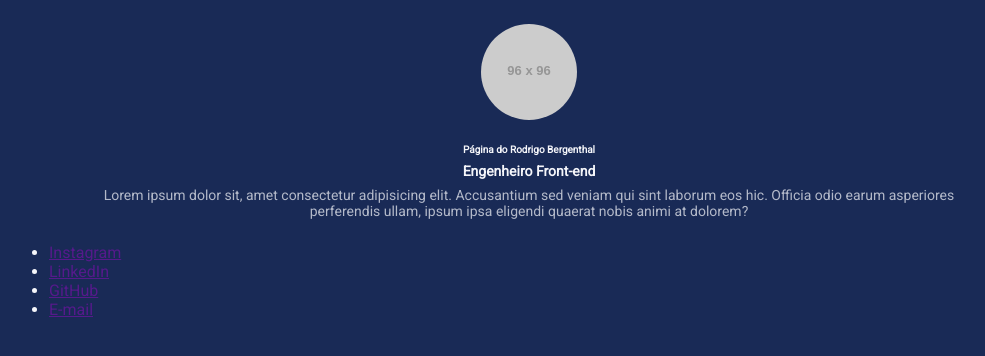
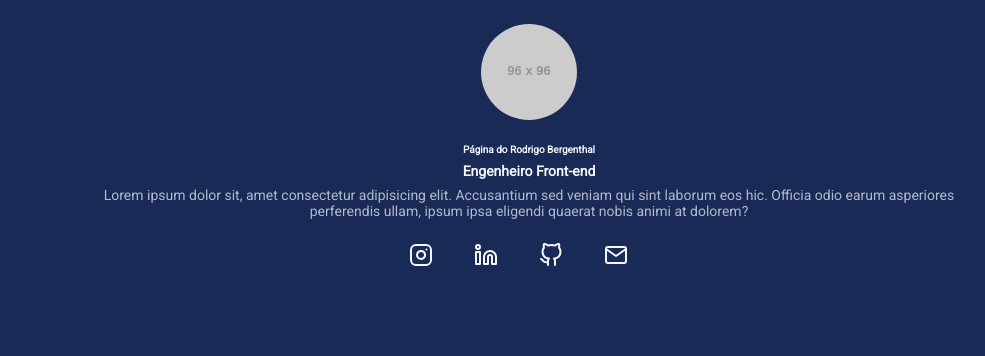
Before and after one commit to RodrigoBergenthal/Pagina-Pessoal-em-LESS, a website: page index.html in a window 1280 px wide. Shown: the whole page, without its empty margins (111-1096 px from the left). Drawn offline with Linux system fonts and the light colour scheme; placeholder pictures from the web are drawn by us.

Commit message:
adicionando social links, mapas de cores, hover e transform

```diff
--- a/index.html
+++ b/index.html
@@ -25,11 +25,19 @@
             </div>
         </header>
         <nav>
-            <ul>
-                <li><a href="">Instagram</a></li>
-                <li><a href="">LinkedIn</a></li>
-                <li><a href="">GitHub</a></li>
-                <li><a href="">E-mail</a></li>
+            <ul class="social-links">
+                <li><a href="">
+                        <img src="./src/images/instagram.svg" alt="logo-instagram">
+                </li>
+                <li><a href="">
+                        <img src="./src/images/linkedin.svg" alt="logo-linkedin">
+                </li>
+                <li><a href="">
+                        <img src="./src/images/github.svg" alt="logo-github">
+                </li>
+                <li><a href="">
+                        <img src="./src/images/mail.svg" alt="logo-de-email">
+                </li>
             </ul>
         </nav>
     </div>
--- a/src/styles/main.less
+++ b/src/styles/main.less
@@ -1,4 +1,5 @@
-@import "variaveis.less";
+
+@import "mapas.less";
 @breakpointMobile: ~"(max-width: 767px)";
 @breakpointTablet:~" (min-width: 768px) and (max-width: 1023px)";
 
@@ -16,8 +17,8 @@
 
 
 body {
-background-color: @corDeFundo;
-color: @corDosTextos;
+background-color:#colors [backgroundColor];
+color: #colors [textColor];
 }
 
 .container {
@@ -63,3 +64,21 @@
         opacity: 70%;
     }
 }
+
+.social-links {
+    display: flex;
+    justify-content: space-between;
+    max-width: 240px;
+    width: 100%;
+    margin: 0 auto;
+    li {
+        list-style: none;
+
+        img {
+            transition: all ease .3s;
+            &:hover {
+                transform: scale(1.5);
+            }
+        }
+    }
+}
--- /dev/null
+++ b/src/styles/mapas.less
@@ -0,0 +1,5 @@
+#colors () {
+    backgroundColor: #192a56;
+    buttonColor: #0097e6;
+    textColor: #f5f6fa;
+}
--- a/src/styles/variaveis.less
+++ /dev/null
@@ -1,3 +0,0 @@
-@corDeFundo: #192a56;
-@corDosBotoes: #0097e6;
-@corDosTextos: #f5f6fa;
```
Also changed, not shown: .build/styles/main.css, src/images/github.svg (added), src/images/instagram.svg (added), src/images/linkedin.svg (added), src/images/mail.svg (added).
